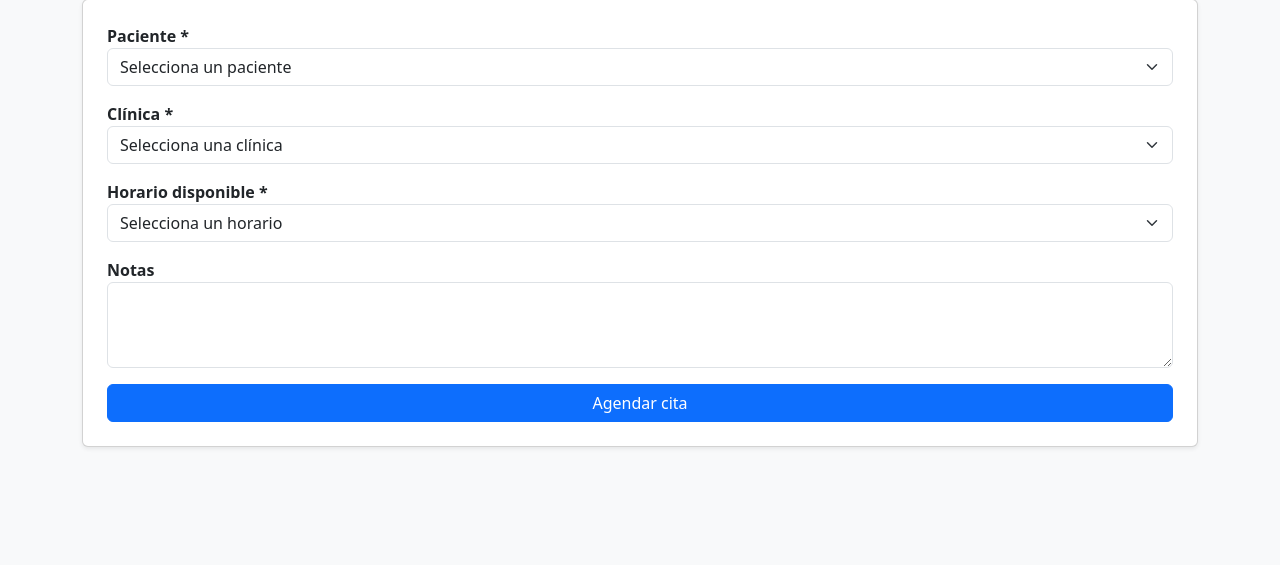
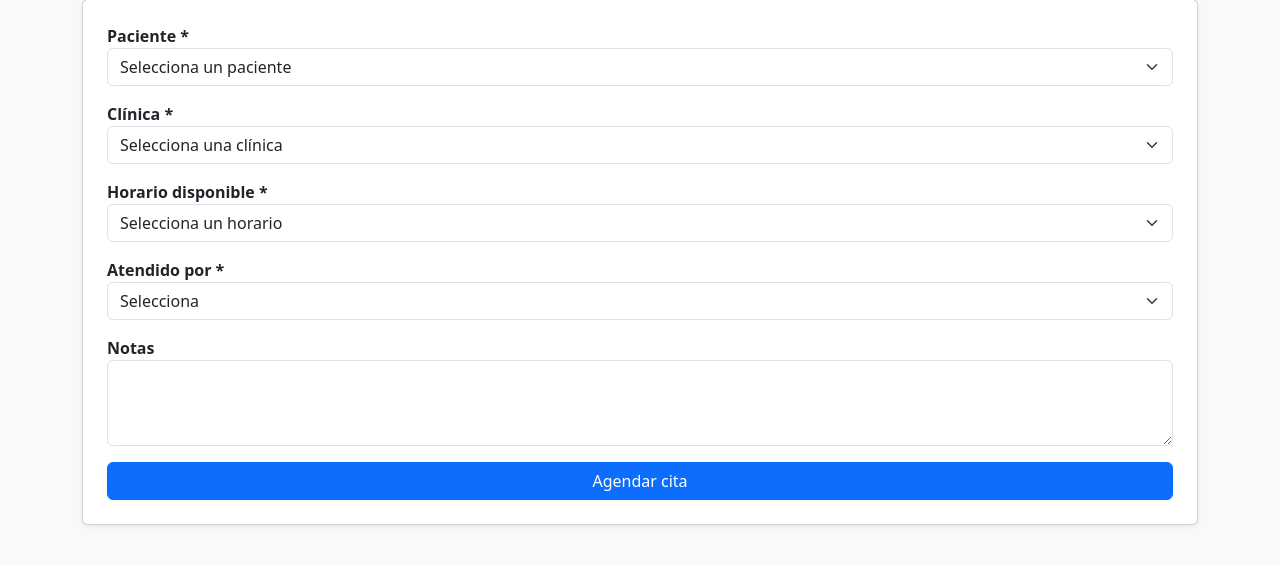
Before and after one commit to Luislopeze/Clinica, a Flask app: page /nueva_cita in a window 1280 px wide. Shown: the part 147-712 px from the top of the page. Run offline with Flask 3, Linux system fonts and the light colour scheme.

Commit message:
Update nueva_cita.html

```diff
--- a/templates/nueva_cita.html
+++ b/templates/nueva_cita.html
@@ -26,11 +26,21 @@
             </select>
         </div>
 
-        <!-- Horarios -->
+        <!-- Horario -->
         <div class="mb-3">
             <label class="fw-bold">Horario disponible *</label>
             <select id="horario" name="horario" class="form-select" required>
                 <option selected disabled>Selecciona un horario</option>
+            </select>
+        </div>
+
+        <!-- Atendido por -->
+        <div class="mb-3">
+            <label class="fw-bold">Atendido por *</label>
+            <select name="atendido_por" class="form-select" required>
+                <option selected disabled>Selecciona</option>
+                <option>Luis</option>
+                <option>Angie</option>
             </select>
         </div>
 
```
